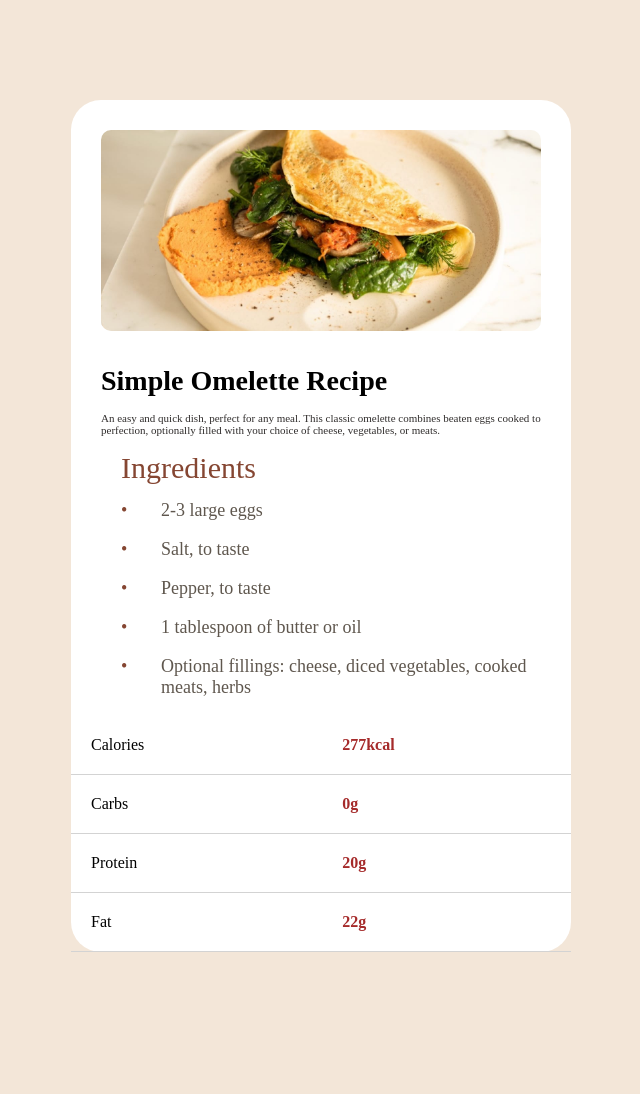
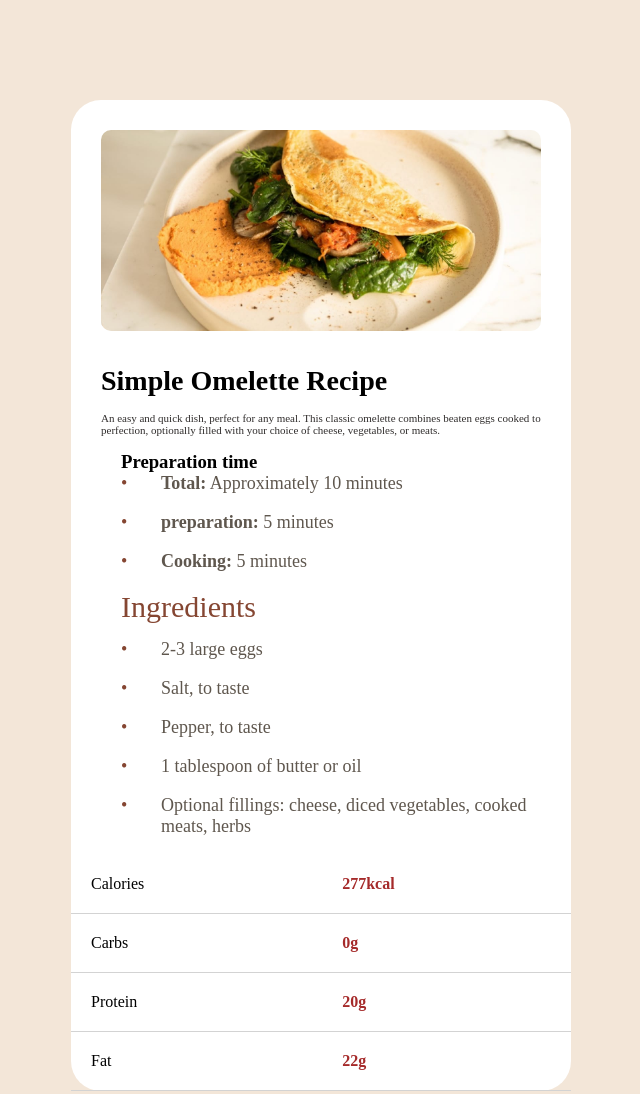
Before and after one commit to Khjifry/Recipe-page-pair-programming, a plain HTML site: page index.html in a window 1280 px wide. Shown: the whole page, without its empty margins (319-959 px from the left). Before the commit the page ends 1052 px from the top, so only its background shows below. Drawn offline with Linux system fonts and the light colour scheme.

Commit message:
Add part 3 to the html

```diff
--- a/index.html
+++ b/index.html
@@ -24,7 +24,28 @@
         </p>
       </div>
       <!-- 2 end -->
+      <!-- 3 start -->
+      <section class="preparation-time-section section">
+        <h3 class="preparation-time-section__heading">Preparation time</h3>
 
+        <ul class="preparation-time-section__list section__list">
+          <li class="list__item">
+            <strong class="item__title">Total:</strong>
+            <span class="item__info">Approximately 10 minutes</span>
+          </li>
+
+          <li class="list__item">
+            <strong class="item__title">preparation:</strong>
+            <span class="item__info">5 minutes</span>
+          </li>
+
+          <li class="list__item">
+            <strong class="item__title">Cooking:</strong>
+            <span class="item__info">5 minutes</span>
+          </li>
+        </ul>
+      </section>
+      <!-- 3 end -->
       <!-- 4 start -->
       <div class="section">
         <p class="para">Ingredients</p>
```
